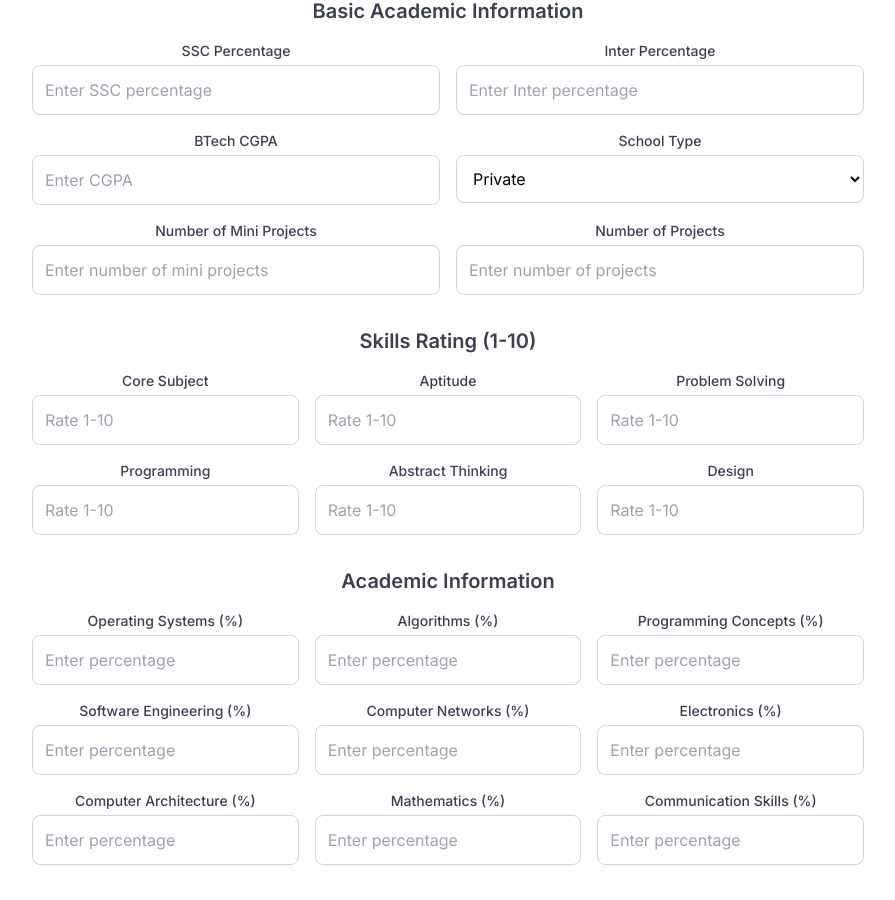
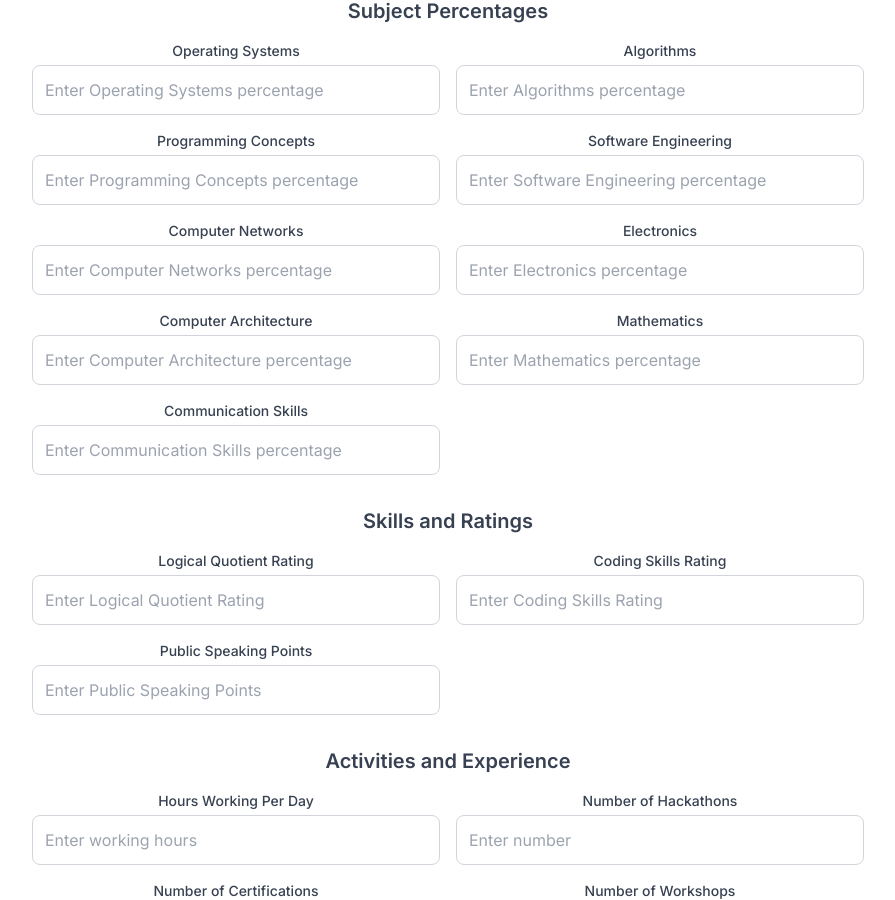
Before and after one commit to ShaikAmreen786/ChatBot, a React (Create React App) app: page /predict in a window 1280 px wide. Shown: the part 151-1051 px from the top of the page, without its empty margins (192-1087 px from the left). Built offline with nearby package versions, Linux system fonts and the light colour scheme.

Commit message:
update with job role predicted input feilds

```diff
--- a/src/components/RolePredictionForm.js
+++ b/src/components/RolePredictionForm.js
@@ -1,5 +1,5 @@
 import React, { useState } from 'react';
-import { motion } from 'framer-motion';
+import { motion, AnimatePresence } from 'framer-motion';
 
 export default function RolePredictionForm() {
     const [formData, setFormData] = useState({
@@ -44,6 +44,8 @@ export default function RolePredictionForm() {
 
     const [isLoading, setIsLoading] = useState(false);
     const [error, setError] = useState(null);
+    const [predictionResult, setPredictionResult] = useState(null);
+    const [showModal, setShowModal] = useState(false);
 
     const handleChange = (e) => {
         const { name, value } = e.target;
@@ -106,6 +108,7 @@ export default function RolePredictionForm() {
                 headers: {
                     'Content-Type': 'application/json',
                 },
+                mode: 'cors',
                 body: JSON.stringify({
                     features: features
                 })
@@ -117,7 +120,8 @@ export default function RolePredictionForm() {
 
             const result = await response.json();
             console.log('Prediction result:', result);
-            // Handle the prediction result here
+            setPredictionResult(result);
+            setShowModal(true);
 
         } catch (error) {
             console.error('Error submitting form:', error);
@@ -140,143 +144,10 @@ export default function RolePredictionForm() {
                 </h1>
 
                 <form onSubmit={handleSubmit} className="space-y-8">
-                    {/* Basic Academic Information */}
+                    {/* Subject Percentages */}
                     <div className="space-y-4">
-                        <h2 className="text-xl font-semibold text-gray-700 mb-4">Basic Academic Information</h2>
+                        <h2 className="text-xl font-semibold text-gray-700 mb-4">Subject Percentages</h2>
                         <div className="grid grid-cols-1 md:grid-cols-2 gap-4">
-                            <div>
-                                <label className="block text-sm font-medium text-gray-700 mb-1">
-                                    SSC Percentage
-                                </label>
-                                <input
-                                    type="number"
-                                    name="ssc_percentage"
-                                    value={formData.ssc_percentage}
-                                    onChange={handleChange}
-                                    className="w-full p-3 border border-gray-300 rounded-lg focus:ring-2 focus:ring-blue-500 focus:border-blue-500"
-                                    placeholder="Enter SSC percentage"
-                                    min="0"
-                                    max="100"
-                                    required
-                                />
-                            </div>
-                            <div>
-                                <label className="block text-sm font-medium text-gray-700 mb-1">
-                                    Inter Percentage
-                                </label>
-                                <input
-                                    type="number"
-                                    name="inter_percentage"
-                                    value={formData.inter_percentage}
-                                    onChange={handleChange}
-                                    className="w-full p-3 border border-gray-300 rounded-lg focus:ring-2 focus:ring-blue-500 focus:border-blue-500"
-                                    placeholder="Enter Inter percentage"
-                                    min="0"
-                                    max="100"
-                                    required
-                                />
-                            </div>
-                            <div>
-                                <label className="block text-sm font-medium text-gray-700 mb-1">
-                                    BTech CGPA
-                                </label>
-                                <input
-                                    type="number"
-                                    name="btech_cgpa"
-                                    value={formData.btech_cgpa}
-                                    onChange={handleChange}
-                                    className="w-full p-3 border border-gray-300 rounded-lg focus:ring-2 focus:ring-blue-500 focus:border-blue-500"
-                                    placeholder="Enter CGPA"
-                                    min="0"
-                                    max="10"
-                                    step="0.01"
-                                    required
-                                />
-                            </div>
-                            <div>
-                                <label className="block text-sm font-medium text-gray-700 mb-1">
-                                    School Type
-                                </label>
-                                <select
-                                    name="school_type"
-                                    value={formData.school_type}
-                                    onChange={handleChange}
-                                    className="w-full p-3 border border-gray-300 rounded-lg focus:ring-2 focus:ring-blue-500 focus:border-blue-500"
-                                    required
-                                >
-                                    <option value="Private">Private</option>
-                                    <option value="Government">Government</option>
-                                </select>
-                            </div>
-                            <div>
-                                <label className="block text-sm font-medium text-gray-700 mb-1">
-                                    Number of Mini Projects
-                                </label>
-                                <input
-                                    type="number"
-                                    name="mini_projects"
-                                    value={formData.mini_projects}
-                                    onChange={handleChange}
-                                    className="w-full p-3 border border-gray-300 rounded-lg focus:ring-2 focus:ring-blue-500 focus:border-blue-500"
-                                    placeholder="Enter number of mini projects"
-                                    min="0"
-                                    required
-                                />
-                            </div>
-                            <div>
-                                <label className="block text-sm font-medium text-gray-700 mb-1">
-                                    Number of Projects
-                                </label>
-                                <input
-                                    type="number"
-                                    name="projects"
-                                    value={formData.projects}
-                                    onChange={handleChange}
-                                    className="w-full p-3 border border-gray-300 rounded-lg focus:ring-2 focus:ring-blue-500 focus:border-blue-500"
-                                    placeholder="Enter number of projects"
-                                    min="0"
-                                    required
-                                />
-                            </div>
-                        </div>
-                    </div>
-
-                    {/* Skills Rating */}
-                    <div className="space-y-4">
-                        <h2 className="text-xl font-semibold text-gray-700 mb-4">Skills Rating (1-10)</h2>
-                        <div className="grid grid-cols-1 md:grid-cols-3 gap-4">
-                            {[
-                                { name: 'core_subject', label: 'Core Subject' },
-                                { name: 'aptitude', label: 'Aptitude' },
-                                { name: 'problem_solving', label: 'Problem Solving' },
-                                { name: 'programming', label: 'Programming' },
-                                { name: 'abstract_thinking', label: 'Abstract Thinking' },
-                                { name: 'design', label: 'Design' }
-                            ].map((skill) => (
-                                <div key={skill.name}>
-                                    <label className="block text-sm font-medium text-gray-700 mb-1">
-                                        {skill.label}
-                                    </label>
-                                    <input
-                                        type="number"
-                                        name={skill.name}
-                                        value={formData[skill.name]}
-                                        onChange={handleChange}
-                                        className="w-full p-3 border border-gray-300 rounded-lg focus:ring-2 focus:ring-blue-500 focus:border-blue-500"
-                                        placeholder="Rate 1-10"
-                                        min="1"
-                                        max="10"
-                                        required
-                                    />
-                                </div>
-                            ))}
-                        </div>
-                    </div>
-
-                    {/* Academic Information */}
-                    <div className="space-y-4">
-                        <h2 className="text-xl font-semibold text-gray-700 mb-4">Academic Information</h2>
-                        <div className="grid grid-cols-1 md:grid-cols-3 gap-4">
                             {[
                                 { name: 'operating_systems', label: 'Operating Systems' },
                                 { name: 'algorithms', label: 'Algorithms' },
@@ -290,15 +161,15 @@ export default function RolePredictionForm() {
                             ].map((subject) => (
                                 <div key={subject.name}>
                                     <label className="block text-sm font-medium text-gray-700 mb-1">
-                                        {subject.label} (%)
+                                        {subject.label}
                                     </label>
                                     <input
                                         type="number"
                                         name={subject.name}
                                         value={formData[subject.name]}
                                         onChange={handleChange}
-                                        className="w-full p-3 border border-gray-300 rounded-lg focus:ring-2 focus:ring-blue-500 focus:border-blue-500"
-                                        placeholder="Enter percentage"
+                                        className="w-full p-3 border border-gray-300 rounded-lg"
+                                        placeholder={`Enter ${subject.label} percentage`}
                                         min="0"
                                         max="100"
                                         required
@@ -308,11 +179,39 @@ export default function RolePredictionForm() {
                         </div>
                     </div>
 
-                    {/* Personal and Career Information */}
+                    {/* Skills and Ratings */}
                     <div className="space-y-4">
-                        <h2 className="text-xl font-semibold text-gray-700 mb-4">Personal & Career Information</h2>
-                        <div className="grid grid-cols-1 md:grid-cols-2 gap-6">
+                        <h2 className="text-xl font-semibold text-gray-700 mb-4">Skills and Ratings</h2>
+                        <div className="grid grid-cols-1 md:grid-cols-2 gap-4">
+                            {[
+                                { name: 'logical_quotient', label: 'Logical Quotient Rating' },
+                                { name: 'coding_skills', label: 'Coding Skills Rating' },
+                                { name: 'public_speaking', label: 'Public Speaking Points' }
+                            ].map((skill) => (
+                                <div key={skill.name}>
+                                    <label className="block text-sm font-medium text-gray-700 mb-1">
+                                        {skill.label}
+                                    </label>
+                                    <input
+                                        type="number"
+                                        name={skill.name}
+                                        value={formData[skill.name]}
+                                        onChange={handleChange}
+                                        className="w-full p-3 border border-gray-300 rounded-lg"
+                                        placeholder={`Enter ${skill.label}`}
+                                        min="0"
+                                        max="10"
+                                        required
+                                    />
+                                </div>
+                            ))}
+                        </div>
+                    </div>
+
+                    {/* Activities and Experience */}
                     <div className="space-y-4">
+                        <h2 className="text-xl font-semibold text-gray-700 mb-4">Activities and Experience</h2>
+                        <div className="grid grid-cols-1 md:grid-cols-2 gap-4">
                             <div>
                                 <label className="block text-sm font-medium text-gray-700 mb-1">
                                     Hours Working Per Day
@@ -323,19 +222,45 @@ export default function RolePredictionForm() {
                                     value={formData.hours_working}
                                     onChange={handleChange}
                                     className="w-full p-3 border border-gray-300 rounded-lg"
+                                    placeholder="Enter working hours"
                                     min="0"
                                     max="24"
                                     required
                                 />
                             </div>
-                                {/* Add more number inputs here */}
+                            {[
+                                { name: 'hackathons', label: 'Number of Hackathons' },
+                                { name: 'certifications', label: 'Number of Certifications' },
+                                { name: 'workshops', label: 'Number of Workshops' }
+                            ].map((activity) => (
+                                <div key={activity.name}>
+                                    <label className="block text-sm font-medium text-gray-700 mb-1">
+                                        {activity.label}
+                                    </label>
+                                    <input
+                                        type="number"
+                                        name={activity.name}
+                                        value={formData[activity.name]}
+                                        onChange={handleChange}
+                                        className="w-full p-3 border border-gray-300 rounded-lg"
+                                        placeholder={`Enter number`}
+                                        min="0"
+                                        required
+                                    />
                                 </div>
+                            ))}
+                        </div>
+                    </div>
+
+                    {/* Checkboxes */}
                     <div className="space-y-4">
-                                {/* Checkboxes */}
+                        <h2 className="text-xl font-semibold text-gray-700 mb-4">Additional Information</h2>
+                        <div className="grid grid-cols-1 md:grid-cols-2 gap-4">
                             {[
-                                    { name: 'can_work_long_time', label: 'Can work long time before system?' },
+                                { name: 'can_work_long_time', label: 'Can work for long time?' },
                                 { name: 'self_learning_capability', label: 'Self-learning capability?' },
-                                    { name: 'talent_tests', label: 'Talent tests taken?' },
+                                { name: 'extra_courses', label: 'Taken extra courses?' },
+                                { name: 'talent_tests', label: 'Taken talent tests?' },
                                 { name: 'olympiads', label: 'Participated in Olympiads?' }
                             ].map((checkbox) => (
                                 <div key={checkbox.name} className="flex items-center">
@@ -356,7 +281,6 @@ export default function RolePredictionForm() {
                                     </label>
                                 </div>
                             ))}
-                            </div>
                         </div>
                     </div>
 
@@ -447,6 +371,73 @@ export default function RolePredictionForm() {
                     </div>
                 )}
             </motion.div>
+
+            {/* Prediction Result Modal */}
+            <AnimatePresence>
+                {showModal && (
+                    <>
+                        {/* Overlay */}
+                        <motion.div
+                            initial={{ opacity: 0 }}
+                            animate={{ opacity: 1 }}
+                            exit={{ opacity: 0 }}
+                            className="fixed inset-0 bg-black bg-opacity-50 z-40"
+                            onClick={() => setShowModal(false)}
+                        />
+
+                        {/* Modal */}
+                        <motion.div
+                            initial={{ opacity: 0, scale: 0.8, y: 20 }}
+                            animate={{ opacity: 1, scale: 1, y: 0 }}
+                            exit={{ opacity: 0, scale: 0.8, y: 20 }}
+                            className="fixed top-1/2 left-1/2 transform -translate-x-1/2 -translate-y-1/2
+                                     bg-white rounded-xl shadow-2xl p-8 max-w-lg w-full mx-4 z-50"
+                        >
+                            <div className="relative">
+                                {/* Close button */}
+                                <button
+                                    onClick={() => setShowModal(false)}
+                                    className="absolute top-0 right-0 text-gray-400 hover:text-gray-600"
+                                >
+                                    <svg className="w-6 h-6" fill="none" stroke="currentColor" viewBox="0 0 24 24">
+                                        <path strokeLinecap="round" strokeLinejoin="round" strokeWidth="2" d="M6 18L18 6M6 6l12 12" />
+                                    </svg>
+                                </button>
+
+                                {/* Modal content */}
+                                <h2 className="text-2xl font-bold text-gray-800 mb-4">
+                                    Prediction Result
+                                </h2>
+                                <div className="space-y-4">
+                                    {predictionResult && (
+                                        <div className="bg-gradient-to-r from-purple-50 to-blue-50 p-6 rounded-lg">
+                                            <p className="text-lg font-semibold text-gray-800">
+                                                Predicted Role: {predictionResult.prediction}
+                                            </p>
+                                            {/* <p className="text-gray-600 mt-2">
+                                                Confidence Score: {predictionResult.confidence}%
+                                            </p> */}
+                                            {/* Add more result details as needed */}
+                                        </div>
+                                    )}
+                                </div>
+
+                                {/* Close button */}
+                                <motion.button
+                                    whileHover={{ scale: 1.02 }}
+                                    whileTap={{ scale: 0.98 }}
+                                    onClick={() => setShowModal(false)}
+                                    className="mt-6 w-full bg-gradient-to-r from-purple-600 to-blue-600
+                                             text-white py-3 px-6 rounded-lg font-semibold shadow-lg
+                                             hover:shadow-xl transition-all duration-200"
+                                >
+                                    Close
+                                </motion.button>
+                            </div>
+                        </motion.div>
+                    </>
+                )}
+            </AnimatePresence>
         </div>
     );
 }
```
Also changed, not shown: 1 other file (tests, documents, lock files or other folders). Lines whose indentation alone changed are shown as unchanged.
